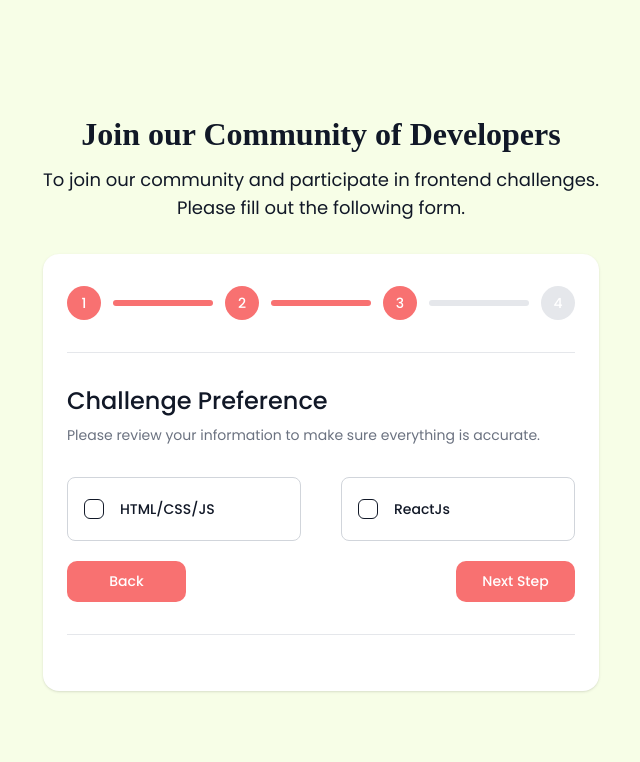
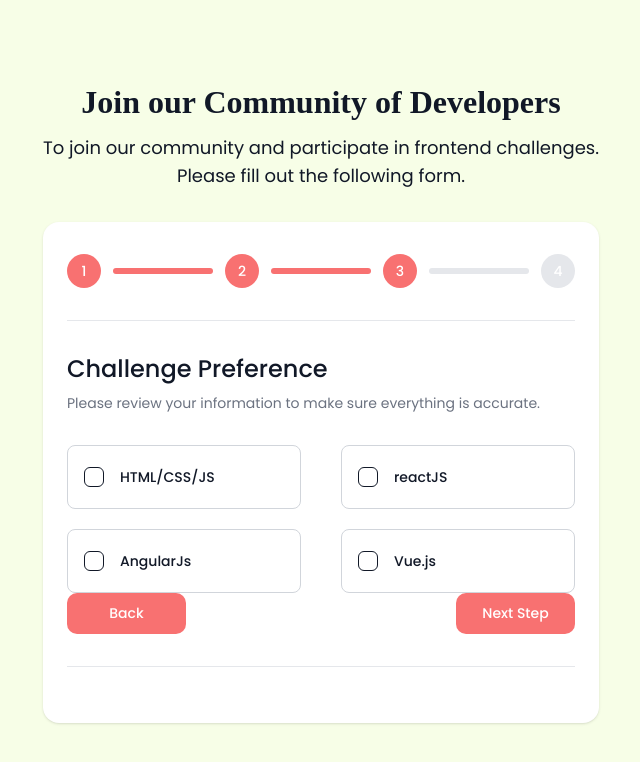
Before and after one commit to Bivektamu/coding_challenge, a React (Create React App) app: page / in a window 1280 px wide. Shown: the top 762 px of the page, without its empty margins (319-959 px from the left). Built offline with nearby package versions, Linux system fonts and the light colour scheme.

Commit message:
Challenge form completed

```diff
--- /dev/null
+++ b/src/component/MultiForm/ChallengeForm copy.jsx
@@ -0,0 +1,52 @@
+const SkillForm = ({ formData, onChangeHandler, errors, onSubmitHandler, setStep, step }) => {
+    const { challenge } = formData
+
+    return (
+        <>
+            <h2 className=" text-gray-900 text-2xl mb-2 font-medium font-['Poppins'] text-left">Challenge Preference</h2>
+            <p className="mb-8  text-gray-500 text-sm text-left font-normal font-['Poppins']">Please review your information to make sure everything is accurate.</p>
+
+            <form id="challenge_form" action="" onSubmit={e => onSubmitHandler(e)} className='text-left grid-cols-2 grid gap-x-10 gap-y-5 pb-8 border-b-[1px] border-gray-200 mb-8'>
+
+                <div className="flex w-full flex-row items-start">
+
+                    <div className={`border-solid ${challenge==='htmlCssJs'? 'border-red-400':'border-[#d1d5db]'} flex items-center gap-4 w-full h-16 font-['Poppins'] items-start  px-4 border rounded-lg relative  `}>
+                        <input type="checkbox" id="htmlCssJs" name="challenge" value="htmlCssJs" className="absolute top-0 left-0 w-full h-full opacity-0 z-10" onClick={(e) => onChangeHandler(e)} />
+                        <div className={`w-5 h-5 rounded-md border  flex items-center justify-center ${challenge==='htmlCssJs'? 'bg-red-400 border-red-400':'border-gray-900'} `}>
+                            <div className="w-[10px] h-[5px] border-l-2 border-b-2 border-white -rotate-45 mb-1 " />
+                        </div>
+
+                        <label for="htmlCssJs" className="text-center text-sm font-medium text-[#111827] ">
+                            HTML/CSS/JS
+                        </label>
+                    </div>
+                </div>
+
+                <div className="flex w-full flex-row items-start">
+                    <div className={`border-solid ${challenge==='reactJs'? 'border-red-400':'border-[#d1d5db]'} flex items-center gap-4 w-full h-16 font-['Poppins'] items-start  px-4 border rounded-lg relative  `}>
+                        <input type="checkbox" id="reactJs" name="challenge" value="reactJs" className="absolute top-0 left-0 w-full h-full opacity-0 z-10" onClick={(e) => onChangeHandler(e)} />
+                        <div className={`w-5 h-5 rounded-md border  flex items-center justify-center ${challenge==='reactJs'? 'bg-red-400 border-red-400':'border-gray-900'} `}>
+                            <div className="w-[10px] h-[5px] border-l-2 border-b-2 border-white -rotate-45 mb-1 " />
+                        </div>
+
+                        <label for="reactJs" className="text-center text-sm font-medium text-[#111827] ">
+                            ReactJs
+                        </label>
+                    </div>
+                </div>
+
+
+                {errors.length > 0 && errors.filter(e => e.errorFor === 'challenge').map((e => <p key={e.errorFor} className={`block w-full text-red-500 text-sm px-2 pt-1 font-['Poppins']`}>{e.message}</p>))}
+
+
+
+                <div className="col-span-2 flex justify-between">
+                    <button className="w-[119px] cursor-pointer h-[41px] px-[26px] py-2.5 bg-red-400 rounded-[10px]   text-center text-white text-sm font-medium font-['Poppins']" onClick={() => setStep(step - 1)} type='submit' >Back</button>
+                    <button className="w-[119px] cursor-pointer h-[41px] px-[26px] py-2.5 bg-red-400 rounded-[10px]   text-center text-white text-sm font-medium font-['Poppins']" type='submit' >Next Step</button>
+                </div>
+            </form>
+        </>
+    )
+}
+
+export default SkillForm
--- a/src/component/MultiForm/ChallengeForm.jsx
+++ b/src/component/MultiForm/ChallengeForm.jsx
@@ -1,39 +1,39 @@
+import { useEffect, useState } from "react"
+
 const SkillForm = ({ formData, onChangeHandler, errors, onSubmitHandler, setStep, step }) => {
     const { challenge } = formData
+    console.log(step)
+
+    useEffect(()=> {console.log(step)}, [step])
+
+    const [checkBoxes, setCheckBoxes] = useState(['HTML/CSS/JS', 'reactJS', 'AngularJs', 'Vue.js'])
 
     return (
         <>
             <h2 className=" text-gray-900 text-2xl mb-2 font-medium font-['Poppins'] text-left">Challenge Preference</h2>
             <p className="mb-8  text-gray-500 text-sm text-left font-normal font-['Poppins']">Please review your information to make sure everything is accurate.</p>
 
-            <form id="challenge_form" action="" onSubmit={e => onSubmitHandler(e)} className='text-left grid-cols-2 grid gap-x-10 gap-y-5 pb-8 border-b-[1px] border-gray-200 mb-8'>
 
-                <div className="flex w-full flex-row items-start">
 
-                    <div className={`border-solid ${challenge==='htmlCssJs'? 'border-red-400':'border-[#d1d5db]'} flex items-center gap-4 w-full h-16 font-['Poppins'] items-start  px-4 border rounded-lg relative  `}>
-                        <input type="checkbox" id="htmlCssJs" name="challenge" value="htmlCssJs" className="absolute top-0 left-0 w-full h-full opacity-0 z-10" onClick={(e) => onChangeHandler(e)} />
-                        <div className={`w-5 h-5 rounded-md border  flex items-center justify-center ${challenge==='htmlCssJs'? 'bg-red-400 border-red-400':'border-gray-900'} `}>
-                            <div className="w-[10px] h-[5px] border-l-2 border-b-2 border-white -rotate-45 mb-1 " />
-                        </div>
+            <form id="challenge_form" action="" onSubmit={e => onSubmitHandler(e)} className='text-left  pb-8 border-b-[1px] border-gray-200 mb-8'>
 
-                        <label for="htmlCssJs" className="text-center text-sm font-medium text-[#111827] ">
-                            HTML/CSS/JS
-                        </label>
-                    </div>
-                </div>
+            <fieldset className="grid-cols-2 grid gap-x-10 gap-y-5">
 
-                <div className="flex w-full flex-row items-start">
-                    <div className={`border-solid ${challenge==='reactJs'? 'border-red-400':'border-[#d1d5db]'} flex items-center gap-4 w-full h-16 font-['Poppins'] items-start  px-4 border rounded-lg relative  `}>
-                        <input type="checkbox" id="reactJs" name="challenge" value="reactJs" className="absolute top-0 left-0 w-full h-full opacity-0 z-10" onClick={(e) => onChangeHandler(e)} />
-                        <div className={`w-5 h-5 rounded-md border  flex items-center justify-center ${challenge==='reactJs'? 'bg-red-400 border-red-400':'border-gray-900'} `}>
-                            <div className="w-[10px] h-[5px] border-l-2 border-b-2 border-white -rotate-45 mb-1 " />
-                        </div>
+                {checkBoxes.length>0 && checkBoxes.map((c, i)=> (
+                     <div key={i} className="flex w-full flex-row items-start">
+                     <div className={`border-solid ${challenge.indexOf(c)>-1? 'border-red-400':'border-[#d1d5db]'} flex items-center gap-4 w-full h-16 font-['Poppins'] items-start  px-4 border rounded-lg relative  `}>
+                         <input type="checkbox" id={c} name="challenge" value={c} className="absolute top-0 left-0 w-full h-full opacity-0 z-10" onClick={(e) => onChangeHandler(e)} />
+                         <div className={`w-5 h-5 rounded-md border  flex items-center justify-center ${challenge.indexOf(c)>-1? 'bg-red-400 border-red-400':'border-gray-900'} `}>
+                             <div className="w-[10px] h-[5px] border-l-2 border-b-2 border-white -rotate-45 mb-1 " />
+                         </div>
 
-                        <label for="reactJs" className="text-center text-sm font-medium text-[#111827] ">
-                            ReactJs
-                        </label>
-                    </div>
-                </div>
+                         <label for="htmlCssJs" className="text-center text-sm font-medium text-[#111827] ">
+                             {c}
+                         </label>
+                     </div>
+                 </div>
+                ))}
+                </fieldset>
 
 
                 {errors.length > 0 && errors.filter(e => e.errorFor === 'challenge').map((e => <p key={e.errorFor} className={`block w-full text-red-500 text-sm px-2 pt-1 font-['Poppins']`}>{e.message}</p>))}
@@ -41,9 +41,11 @@ const SkillForm = ({ formData, onChangeHandler, errors, onSubmitHandler, setStep
 
 
                 <div className="col-span-2 flex justify-between">
-                    <button className="w-[119px] cursor-pointer h-[41px] px-[26px] py-2.5 bg-red-400 rounded-[10px]   text-center text-white text-sm font-medium font-['Poppins']" onClick={() => setStep(step - 1)} type='submit' >Back</button>
-                    <button className="w-[119px] cursor-pointer h-[41px] px-[26px] py-2.5 bg-red-400 rounded-[10px]   text-center text-white text-sm font-medium font-['Poppins']" type='submit' >Next Step</button>
-                </div>
+                <input className="w-[119px] cursor-pointer h-[41px] px-[26px] py-2.5 bg-red-400 rounded-[10px]   text-center text-white text-sm font-medium font-['Poppins']" onClick={()=>setStep(step-1)} value='Back' type="button" />
+
+
+<input className="w-[119px] cursor-pointer h-[41px] px-[26px] py-2.5 bg-red-400 rounded-[10px]   text-center text-white text-sm font-medium font-['Poppins']" type='submit' value='Next Step' />
+</div>
             </form>
         </>
     )
--- a/src/component/MultiForm/MultiForm.jsx
+++ b/src/component/MultiForm/MultiForm.jsx
@@ -10,6 +10,8 @@ const MultiForm = () => {
     const [step, setStep] = useState(3)
     const [errors, setErrors] = useState([])
     const [form, setForm] = useState()
+
+    useEffect(()=> {console.log(step)}, [step])
 
     const getSubmision = (formData) => {
         console.log(formData)
@@ -28,14 +30,29 @@ const MultiForm = () => {
     const { fullName, email, phone, link, skillLevel, challenge } = formData
 
     const onChangeHandler = e => {
-        console.log(e.target.value)
-        setFormData({ ...formData, [e.target.name]: e.target.value })
+        if(e.target.type === 'checkbox') {
+            if(e.target.checked) {
+                let arr =[]
+                if(challenge)
+                    arr = challenge.split(',')
+                arr.push(e.target.value)
+                setFormData({ ...formData, [e.target.name]: arr.toString() })
+            }
+            else {
+                const arr = challenge.split(",").filter(c=>c!==e.target.value)
+                setFormData({ ...formData, [e.target.name]: arr.toString() })
+
+            }
+        }
+        else {
+            setFormData({ ...formData, [e.target.name]: e.target.value })
+        }
+
     }
-
-    useEffect(()=> {console.log(step)}, [step])
 
     const validationFunc = () => {
 
+        // return true
         let errArr = []
         if (!fullName) {
             const err = {
@@ -135,6 +152,7 @@ const MultiForm = () => {
     }
 
     useEffect(()=> {
+        console.log(step)
         if(step < 2)
             setForm( <PersonalInfoForm formData={formData} errors={errors} onChangeHandler={e=>onChangeHandler(e)} onSubmitHandler={(e)=>onSubmitHandler(e)} />)
         else if(step < 3)
@@ -156,11 +174,7 @@ const MultiForm = () => {
                     <Step step={step} />
 
                     {form && form}
-                        {/* {step === 1 && <PersonalInfoForm formData={formData} errors={errors} onChangeHandler={e=>onChangeHandler(e)} onSubmitHandler={(e)=>onSubmitHandler(e)} />}
-                        {step === 2 && <PersonalInfoForm formData={formData} errors={errors} onChangeHandler={e=>onChangeHandler(e)} onSubmitHandler={(e)=>onSubmitHandler(e)} />} */}
 
-
-                    {/* pb-6 border-b-[1px] border-gray-200 */}
                 </div>
             </div>
         </div>
--- a/src/component/MultiForm/ReviewForm.jsx
+++ b/src/component/MultiForm/ReviewForm.jsx
@@ -1,4 +1,4 @@
-const ReviewForm = ({ formData,  onSubmitHandler, setStep, step }) => {
+const ReviewForm = ({ formData, onSubmitHandler, setStep, step }) => {
     const { skillLevel } = formData
 
     return (
@@ -10,8 +10,10 @@ const ReviewForm = ({ formData,  onSubmitHandler, setStep, step }) => {
 
 
                 <div className="col-span-2 flex justify-between">
-                    <button className="w-[119px] cursor-pointer h-[41px] px-[26px] py-2.5 bg-red-400 rounded-[10px]   text-center text-white text-sm font-medium font-['Poppins']" onClick={()=>setStep(step-1)} type='submit' >Back</button>
-                    <button className="w-[119px] cursor-pointer h-[41px] px-[26px] py-2.5 bg-red-400 rounded-[10px]   text-center text-white text-sm font-medium font-['Poppins']" type='submit' >Next Step</button>
+                    <input className="w-[119px] cursor-pointer h-[41px] px-[26px] py-2.5 bg-red-400 rounded-[10px]   text-center text-white text-sm font-medium font-['Poppins']" onClick={() => setStep(step - 1)} value='Back' type="button" />
+
+
+                    <input className="w-[119px] cursor-pointer h-[41px] px-[26px] py-2.5 bg-red-400 rounded-[10px]   text-center text-white text-sm font-medium font-['Poppins']" type='submit' value='Submit' />
                 </div>
             </form>
         </>
--- a/src/component/MultiForm/SkillForm.jsx
+++ b/src/component/MultiForm/SkillForm.jsx
@@ -117,8 +117,10 @@ const SkillForm = ({ formData,  onChangeHandler, errors, onSubmitHandler, setSte
 
 
                 <div className="col-span-2 flex justify-between">
-                    <button className="w-[119px] cursor-pointer h-[41px] px-[26px] py-2.5 bg-red-400 rounded-[10px]   text-center text-white text-sm font-medium font-['Poppins']" onClick={()=>setStep(step-1)} type='submit' >Back</button>
-                    <button className="w-[119px] cursor-pointer h-[41px] px-[26px] py-2.5 bg-red-400 rounded-[10px]   text-center text-white text-sm font-medium font-['Poppins']" type='submit' >Next Step</button>
+                    <input className="w-[119px] cursor-pointer h-[41px] px-[26px] py-2.5 bg-red-400 rounded-[10px]   text-center text-white text-sm font-medium font-['Poppins']" onClick={()=>setStep(step-1)} value='Back' type="button" />
+
+
+                    <input className="w-[119px] cursor-pointer h-[41px] px-[26px] py-2.5 bg-red-400 rounded-[10px]   text-center text-white text-sm font-medium font-['Poppins']" type='submit' value='Next Step' />
                 </div>
             </form>
         </>
--- a/src/component/MultiForm/Step.jsx
+++ b/src/component/MultiForm/Step.jsx
@@ -6,17 +6,18 @@ const Step = ({ step }) => {
         let arr = []
         for (let i = 0; i < 4; i++) {
             arr.push(
-                <>
+                <div key={i} className='flex items-center justify-start gap-x-3'>
                     <p className={`Ellipse1 w-[34px] h-[34px]  ${step < i+1? 'bg-gray-200':'bg-red-400'}  rounded-full flex items-center justify-center text-white text-sm font-medium font-['Poppins']`} >
                         {i + 1}
                     </p>
                     {i < 3 &&
                         <span className={`Rectangle1 w-[100px] h-1.5 ${step <= i+1? 'bg-gray-200':'bg-red-400'} rounded-[50px]`} />}
-                </>
+                </div>
             )
         }
         setContent(arr)
     }, [step])
+
     return (
         <div className='flex items-center justify-between pt-2 pb-8 border-b-[1px] border-gray-200 mb-8'>
             {content && content}
```
